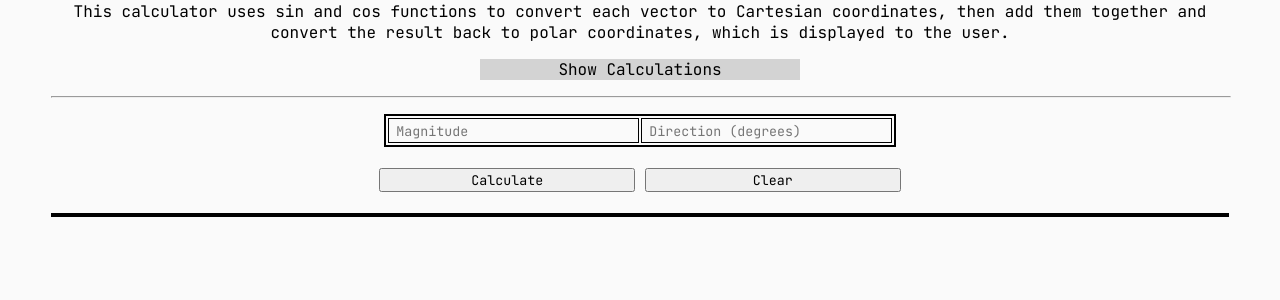
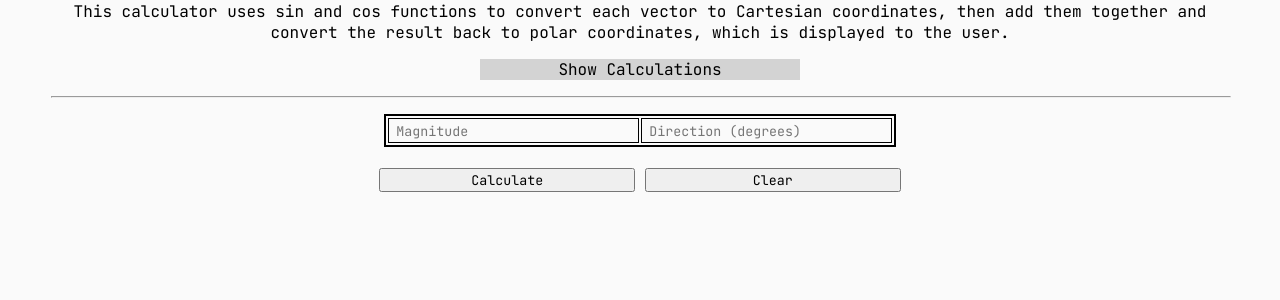
Before and after one commit to quintindunn/APhysicsWeb, a Flask app: page /2dvectors/2dcalculator in a window 1280 px wide. Shown: the part 176-476 px from the top of the page. Run offline with Flask 3, Linux system fonts and the light colour scheme.

Commit message:
Removed border of output div when it is empty

```diff
--- a/static/vector2d/css/vector_addition_calculator/vector_addition_calculator.css
+++ b/static/vector2d/css/vector_addition_calculator/vector_addition_calculator.css
@@ -68,7 +68,8 @@ button:hover {
     font-size: 0.8rem;
 }
 
-#output-div > div {
+#output-div:empty {
+    border: none;
 }
 
 #steps-div[data-active="true"] {
```
